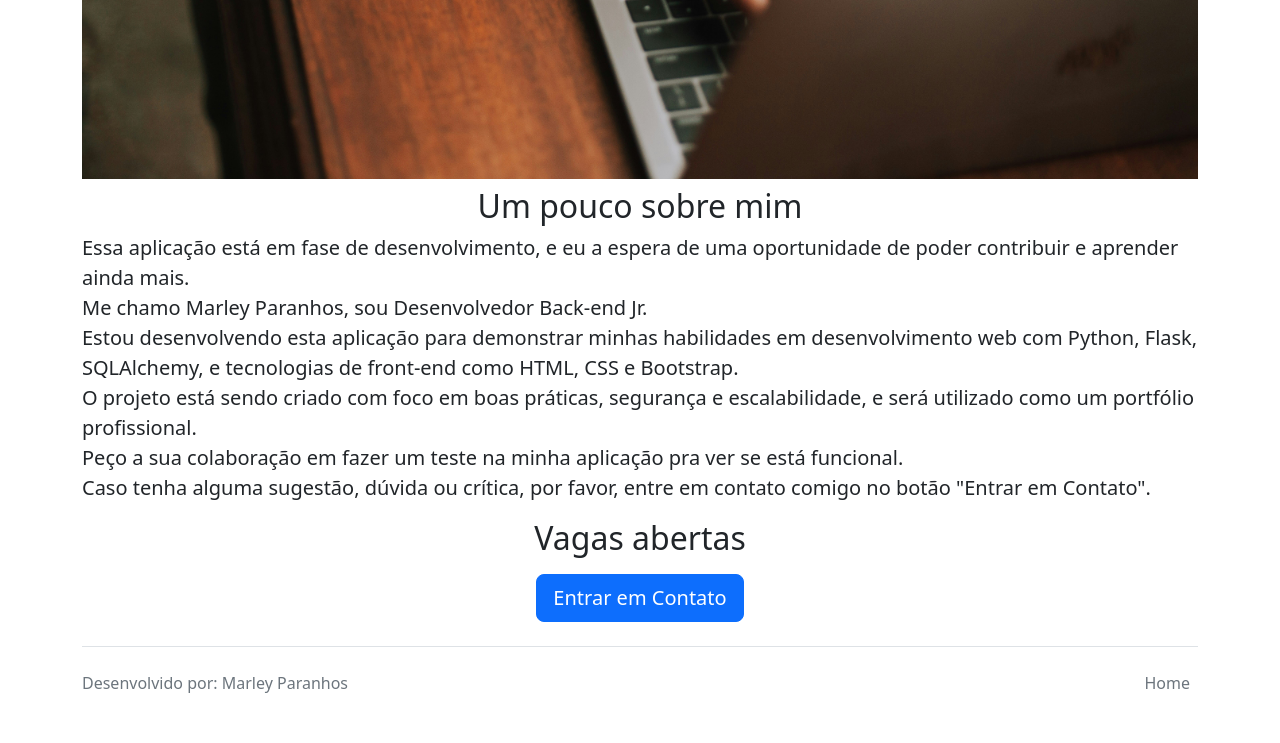
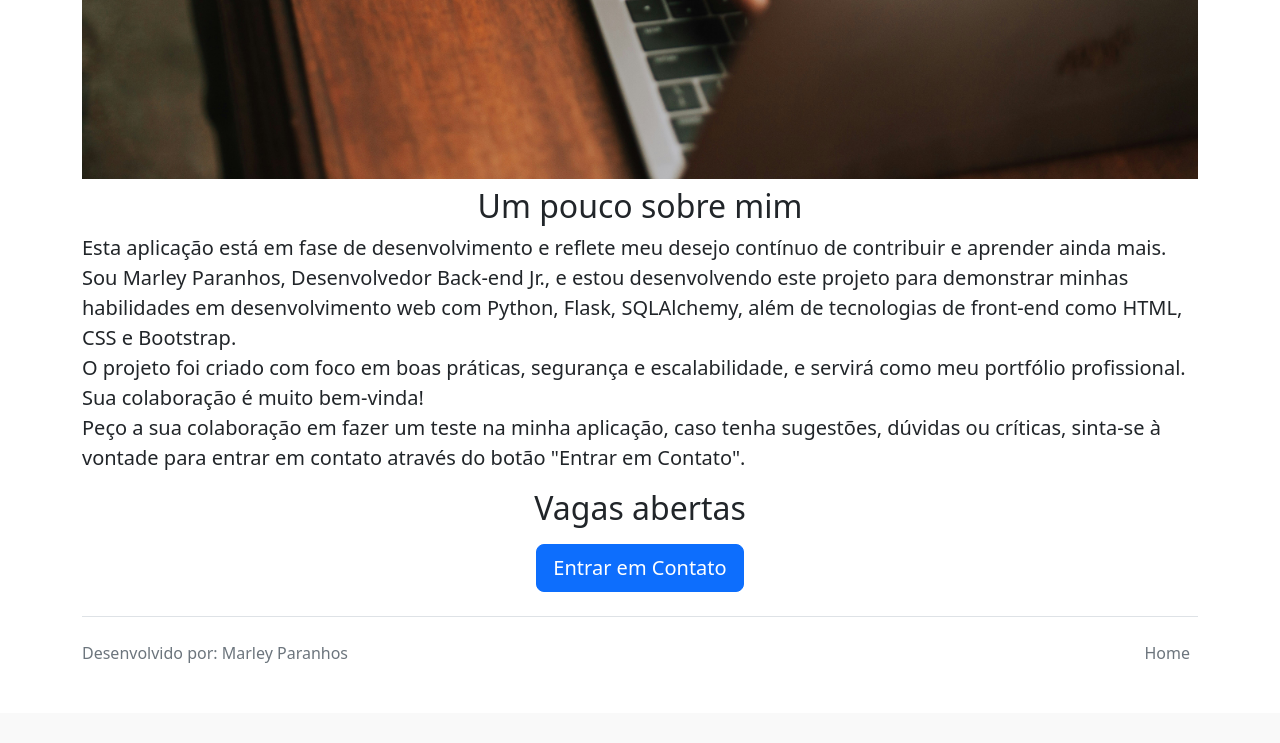
Before and after one commit to marley-paranhos/python_carreiras_v2, a Flask app: template templates/home.html in a window 1280 px wide. Shown: the part 689-1432 px from the top of the page. After the commit the page ends 1352 px from the top, so only its background shows below. Run offline with Flask 3, Linux system fonts and the light colour scheme; the template is opened without the code that fills it, so the values that code supplies are empty.

Commit message:
Ajustes na página home.html

```diff
--- a/templates/home.html
+++ b/templates/home.html
@@ -14,17 +14,15 @@
     <img class="img-fluid" src="{{url_for('static', filename='carreira.jpg')}}"/>
     <h2 class="text-center mt-2">Um pouco sobre mim</h2>
     <p class="lead">
-      Essa aplicação está em fase de desenvolvimento, e eu a espera de uma oportunidade de poder contribuir e aprender ainda mais.
+      Esta aplicação está em fase de desenvolvimento e reflete meu desejo contínuo de contribuir e aprender ainda mais.
       <br>
-      Me chamo Marley Paranhos, sou Desenvolvedor Back-end Jr.
+      Sou Marley Paranhos, Desenvolvedor Back-end Jr., e estou desenvolvendo este projeto para demonstrar minhas habilidades em desenvolvimento web com Python, Flask, SQLAlchemy, além de tecnologias de front-end como HTML, CSS e Bootstrap.
       <br>
-      Estou desenvolvendo esta aplicação para demonstrar minhas habilidades em desenvolvimento web com Python, Flask, SQLAlchemy, e tecnologias de front-end como HTML, CSS e Bootstrap.
+      O projeto foi criado com foco em boas práticas, segurança e escalabilidade, e servirá como meu portfólio profissional.
       <br>
-      O projeto está sendo criado com foco em boas práticas, segurança e escalabilidade, e será utilizado como um portfólio profissional.
+      Sua colaboração é muito bem-vinda!
       <br>
-      Peço a sua colaboração em fazer um teste na minha aplicação pra ver se está funcional.
-      <br>
-      Caso tenha alguma sugestão, dúvida ou crítica, por favor, entre em contato comigo no botão "Entrar em Contato".
+      Peço a sua colaboração em fazer um teste na minha aplicação, caso tenha sugestões, dúvidas ou críticas, sinta-se à vontade para entrar em contato através do botão "Entrar em Contato".
     </p>
     <h2 class="text-center">Vagas abertas</h2>
     <p>
```
